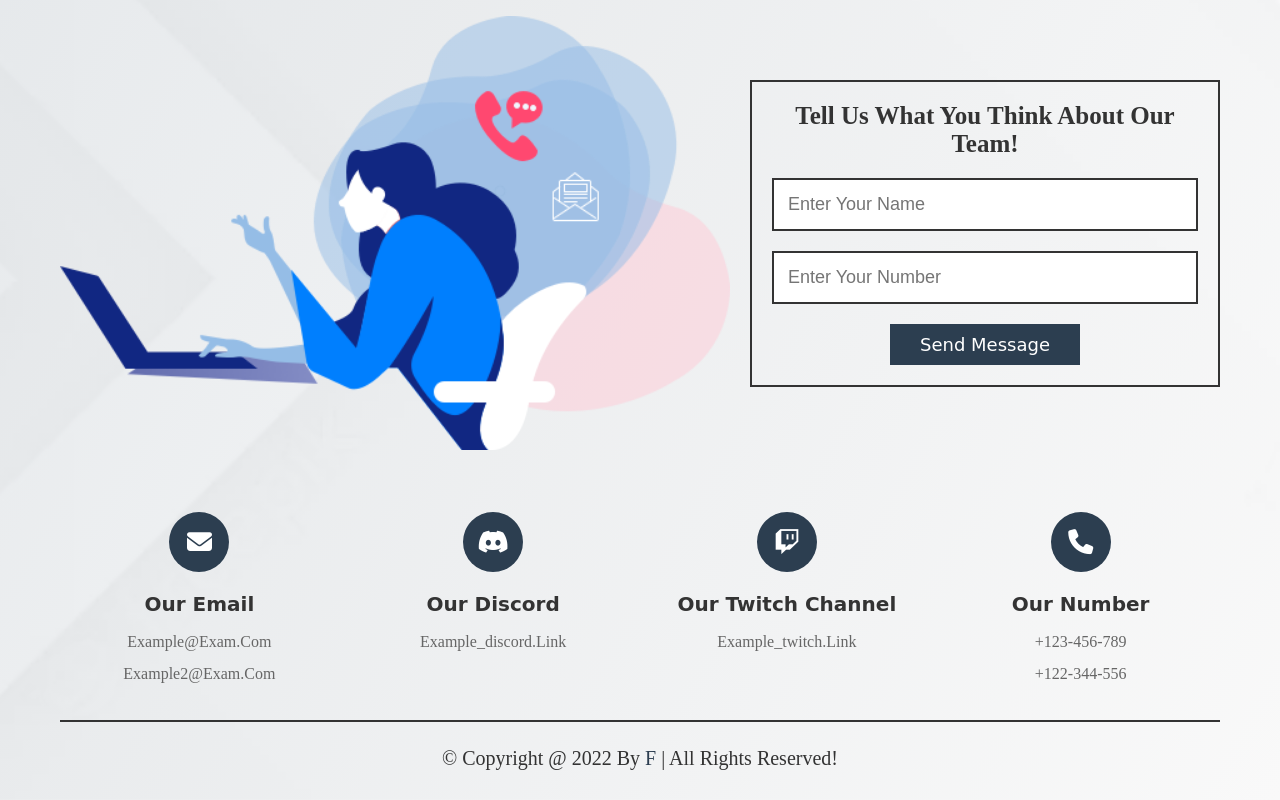
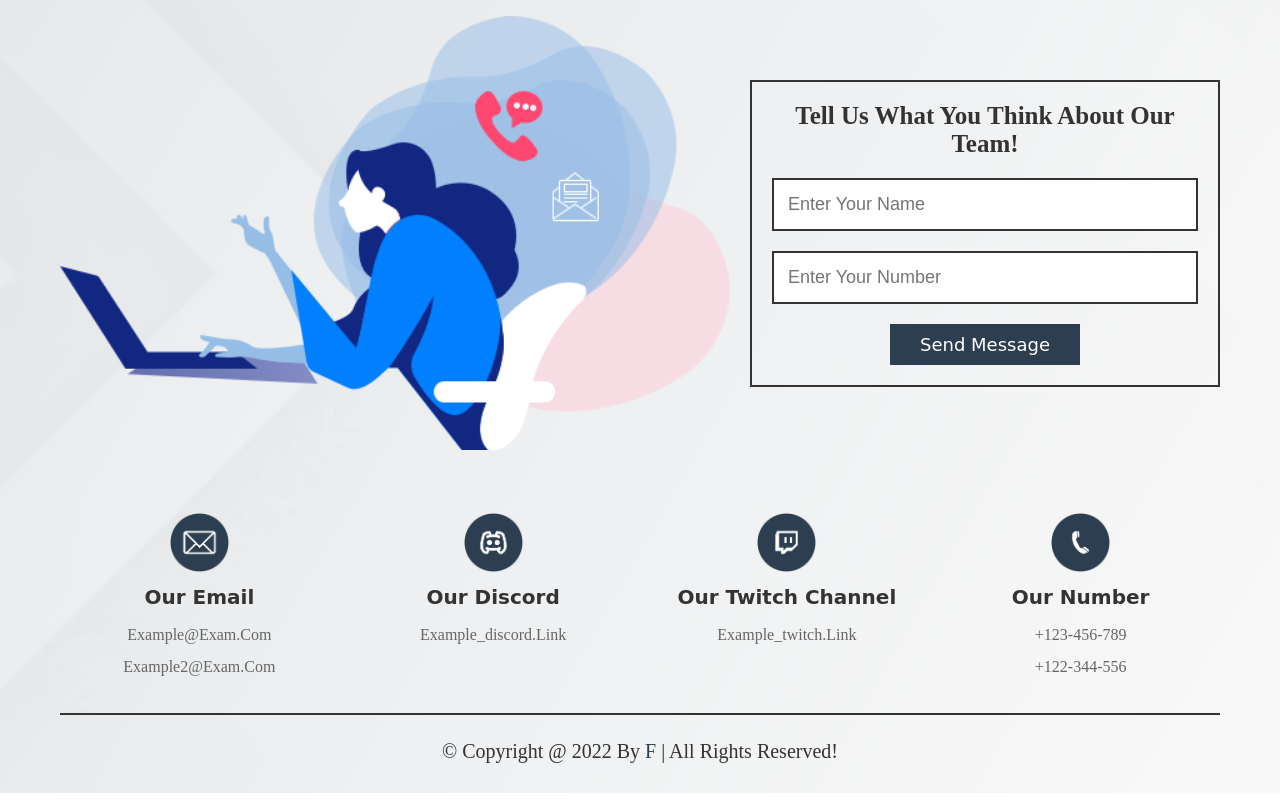
Before and after one commit to FerdyApriliyanto/FerdyApriliyanto.github.io, a website: page index.html in a window 1280 px wide. Shown: the part 3285-4085 px from the top of the page. Drawn offline with nearby package versions, Linux system fonts and the light colour scheme; a web font is replaced by a local one.

Commit message:
changes to footer logo

```diff
--- a/css/style.css
+++ b/css/style.css
@@ -425,17 +425,6 @@ section{
 	text-align: center;
 }
 
-.footer .box-container .box i{
-	font-size: 2.5rem;
-	line-height: 6rem;
-	height: 6rem;
-	width: 6rem;
-	border-radius: 50%;
-	background-color: var(--main-color);
-	color: var(--white);
-	margin-bottom: 1rem;
-}
-
 .footer .box-container .box h3{
 	margin: 1rem 0;
 	font-size: 2rem;
--- a/index.html
+++ b/index.html
@@ -2,13 +2,13 @@
 <html>
 <head>
 	<script src="https://code.jquery.com/jquery-2.2.1.min.js"></script>
-	<script>
+	<!-- <script>
 	  $(document).ready(function () {
 	  $(window).load(function(){
 	  $(".preloader").delay(3000).fadeOut();
 	 });
 	});
-	</script>
+	</script> -->
 	<meta charset="utf-8">
 	<meta name="viewport" content="width=device-width, initial-scale=1">
 	<title>Ten2One</title>
@@ -22,12 +22,12 @@
 	<link href="https://unpkg.com/aos@2.3.1/dist/aos.css" rel="stylesheet">
 </head>
 <body>
-<div class="preloader">
+<!-- <div class="preloader">
   <div class="loading">
     <img src="images/loading.gif" width="150">
     <p>Please Wait</p>
   </div>
-</div>
+</div> -->
 <!-- header section -->
 <header class="header">
 	<div class="nav-bg">
@@ -289,26 +289,26 @@
 <section class="footer">
 	<div class="box-container">
 		<div class="box">
-			<i class="fas fa-envelope"></i>
+			<img src="images/mail.png" style="height: 6.1rem;">
 			<h3>Our Email</h3>
 			<p>example@exam.com</p>
 			<p>example2@exam.com</p>
 		</div>
 
 		<div class="box">
-			<i class="fab fa-discord"></i>
+			<img src="images/discord.png" style="height: 6.1rem;">
 			<h3>Our Discord</h3>
 			<p>example_discord.link</p>
 		</div>
 
 		<div class="box">
-			<i class="fa-brands fa-twitch"></i>
+			<img src="images/twitch.png" style="height: 6.1rem;">
 			<h3>Our Twitch Channel</h3>
 			<p>example_twitch.link</p>
 		</div>
 
 		<div class="box">
-			<i class="fas fa-phone"></i>
+			<img src="images/number.png" style="height: 6.1rem;">
 			<h3>Our Number</h3>
 			<p>+123-456-789</p>
 			<p>+122-344-556</p>
```
Also changed, not shown: images/discord.png (added), images/mail.png (added), images/number.png (added), images/twitch.png (added).
